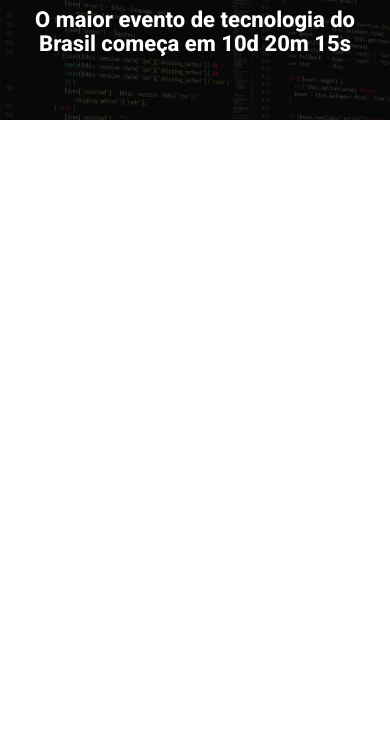
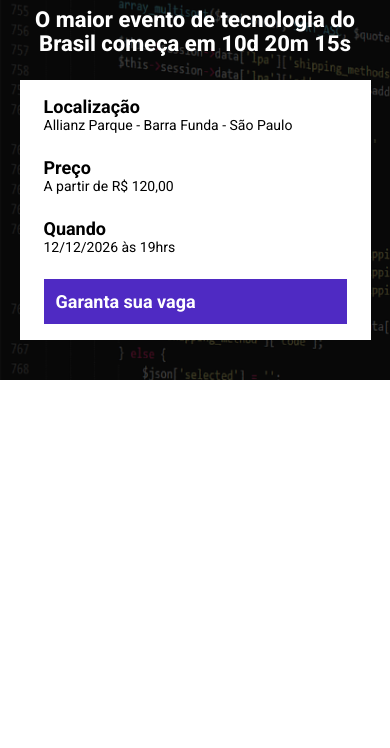
Before and after one commit to Gabrielle-03/ebac_tech_talks, a website built with Parcel: page src/index.html in a window 390 px wide. Shown: the part 96-844 px from the top of the page. Built offline with nearby package versions, Linux system fonts and the light colour scheme.

Commit message:
criando a section infos-bar

```diff
--- a/src/index.html
+++ b/src/index.html
@@ -16,6 +16,25 @@
             <p class="hero__text">
                 O maior evento de tecnologia do Brasil começa em 10d 20m 15s
             </p>
+            <div class="infos-bar">
+                <ul class="infos-bar__infos">
+                    <li class="infos-bar__infos__item">
+                        <b>Localização</b>
+                        Allianz Parque - Barra Funda - São Paulo
+                    </li>
+                    <li class="infos-bar__infos__item">
+                        <b>Preço</b>
+                        A partir de R$ 120,00
+                    </li>
+                    <li class="infos-bar__infos__item">
+                        <b>Quando</b>
+                        12/12/2026 às 19hrs
+                    </li>
+                </ul>
+                <a href="#" class="button button--primary">
+                    Garanta sua vaga
+                </a>
+            </div>
         </div>
     </header>
 
--- /dev/null
+++ b/src/styles/components/_buttons.scss
@@ -0,0 +1,23 @@
+.button {
+    padding: 12px;
+    font-size: 18px;
+    font-weight: bold;
+    text-decoration: none;
+    text-align: center;
+    white-space: nowrap;
+
+    &--primary {
+        color: #fff;
+        background-color: #4f2ac3;
+    }
+
+    @media (max-width: 640px) {
+        display: block;
+        width: 100%;
+    }
+
+    @media (max-width: 1024px) {
+        display: flex;
+        align-items: center;
+    }
+}
--- /dev/null
+++ b/src/styles/components/_infos_bar.scss
@@ -0,0 +1,40 @@
+.infos-bar {
+    padding: 16px 24px;
+    background-color: #fff;
+    display: flex;
+    justify-content: space-between;
+
+    &__infos {
+        display: flex;
+        gap: 40px;
+
+        &__item {
+            font-size: 14px;
+            color: #000;
+
+            b {
+                color: #000;
+                font-size: 18px;
+                display: block;
+            }
+        }
+    }
+
+    @media (max-width: 640px) {
+        display: block;
+
+        &__infos {
+            display: block;
+
+            &__item {
+                margin-bottom: 24px;
+            }
+        }
+    }
+
+    @media (max-width: 1024px) {
+        &__infos {
+            gap: 16px;
+        }
+    }
+}
--- a/src/styles/main.scss
+++ b/src/styles/main.scss
@@ -1,4 +1,6 @@
 @use 'hero';
+@use 'components/infos_bar';
+@use 'components/buttons';
 
 * {
     margin: 0;
@@ -6,6 +8,7 @@
     box-sizing: border-box;
     font-family: Roboto, sans-serif;
     color: #fff;
+    list-style: none;
 }
 
 .container {
```
